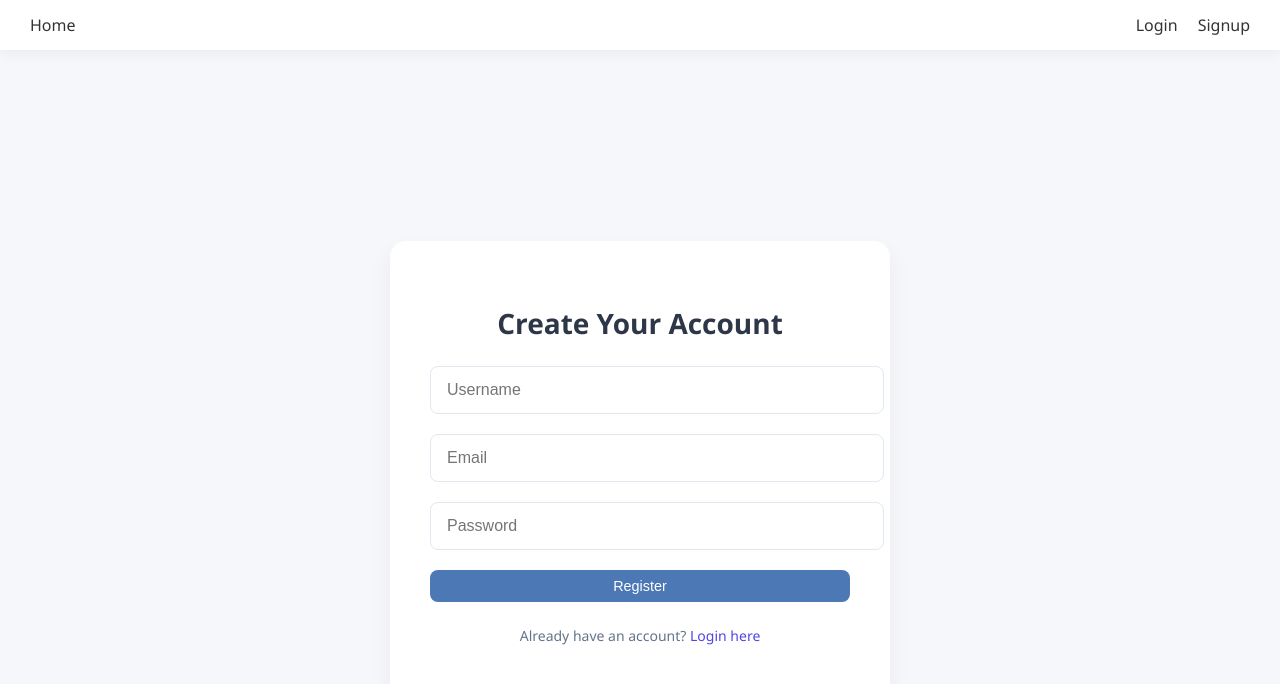
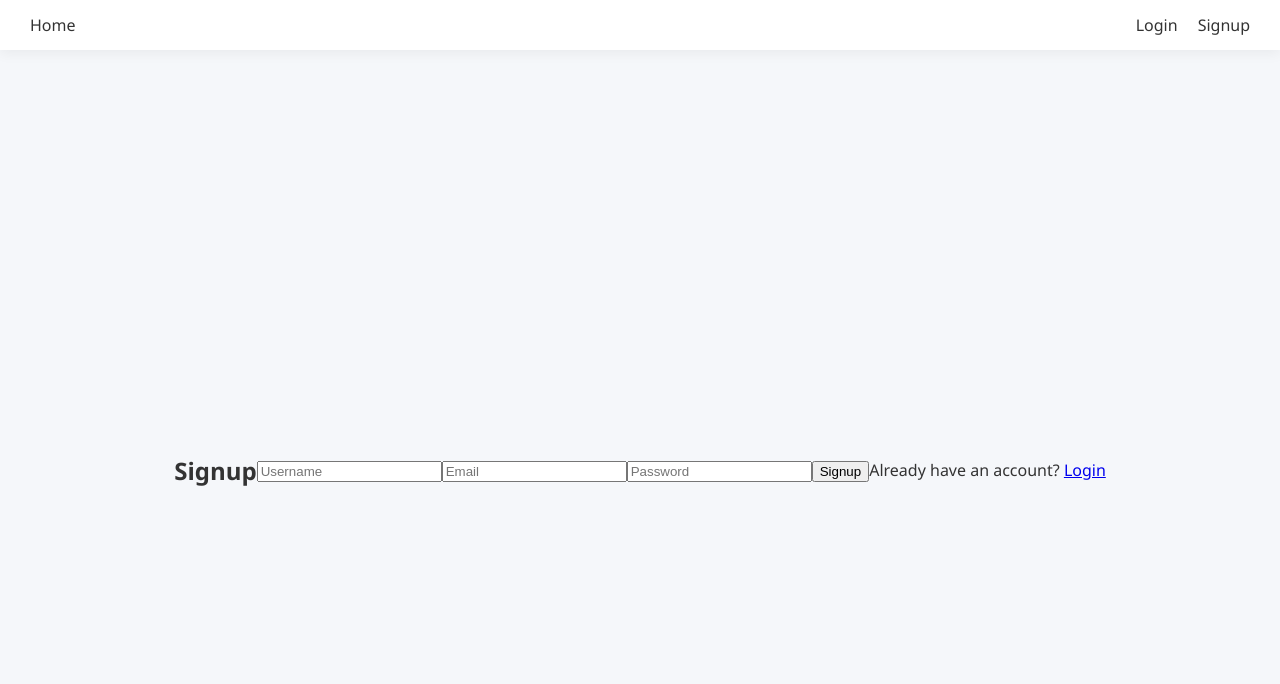
Before and after one commit to astha-gh/my-contacts-frontend, a React (Create React App) app: page /signup in a window 1280 px wide. Shown: the top 684 px of the page. Built offline with nearby package versions, Linux system fonts and the light colour scheme.

Commit message:
Error Handling

```diff
--- a/src/Pages/Login.js
+++ b/src/Pages/Login.js
@@ -25,53 +25,30 @@ const Login = () => {
                 body: JSON.stringify(formData),
             });
 
+            if (!response.ok) {
+                const errorData = await response.json();
+                throw new Error(errorData.message || 'Login failed');
+            }
+
             const data = await response.json();
-
-            if (response.ok) {
-                localStorage.setItem('token', data.accessToken);
-                setMessage("Login successful!");
-                setTimeout(() => navigate('/dashboard'), 1000);
-            } else {
-                setMessage(data.message || "Login failed.");
-            }
-        } catch (error) {
-            console.error("Login error:", error);
-            setMessage("Something went wrong.");
+            localStorage.setItem('token', data.token);
+            setMessage('Login successful!');
+            navigate('/dashboard');
+        } catch (err) {
+            setMessage(err.message || 'Something went wrong');
         }
     };
 
     return (
         <div className="auth-container">
-            <div className="form-card">
-                <h2 className="form-title">Welcome Back</h2>
-                <form onSubmit={handleSubmit} className="auth-form">
-                    <div className="form-group">
-                        <input
-                            name="email"
-                            type="email"
-                            placeholder="Email"
-                            value={formData.email}
-                            onChange={handleChange}
-                            required
-                            className="form-input"
-                        />
-                    </div>
-                    <div className="form-group">
-                        <input
-                            name="password"
-                            type="password"
-                            placeholder="Password"
-                            value={formData.password}
-                            onChange={handleChange}
-                            required
-                            className="form-input"
-                        />
-                    </div>
-                    <button type="submit" className="btn-submit">Login</button>
-                </form>
-                {message && <p className={`message ${message.includes("successful") ? "success" : "error"}`}>{message}</p>}
-                <p className="auth-link">Don't have an account? <Link to="/signup" className="link">Sign up here</Link></p>
-            </div>
+            <h2>Login</h2>
+            <form onSubmit={handleSubmit}>
+                <input type="email" name="email" placeholder="Email" value={formData.email} onChange={handleChange} required />
+                <input type="password" name="password" placeholder="Password" value={formData.password} onChange={handleChange} required />
+                <button type="submit">Login</button>
+            </form>
+            {message && <p className="message">{message}</p>}
+            <p>Don't have an account? <Link to="/signup">Sign up</Link></p>
         </div>
     );
 };
--- a/src/Pages/Signup.js
+++ b/src/Pages/Signup.js
@@ -8,7 +8,6 @@ const Signup = () => {
         email: '',
         password: ''
     });
-
     const [message, setMessage] = useState('');
     const navigate = useNavigate();
 
@@ -18,73 +17,39 @@ const Signup = () => {
 
     const handleSubmit = async (e) => {
         e.preventDefault();
+        setMessage('Registering...');
+
         try {
-            const response = await fetch(`${process.env.REACT_APP_BASE_URL}/api/users/register`,{
+            const response = await fetch(`${process.env.REACT_APP_BASE_URL}/api/users/register`, {
                 method: 'POST',
-                headers: {
-                    'Content-Type': 'application/json'
-                },
-                body: JSON.stringify(formData)
+                headers: { 'Content-Type': 'application/json' },
+                body: JSON.stringify(formData),
             });
 
+            if (!response.ok) {
+                const errorData = await response.json();
+                throw new Error(errorData.message || 'Signup failed');
+            }
+
             const data = await response.json();
-
-            if (response.ok) {
-                setMessage("Signup successful");
-                setFormData({ username: '', email: '', password: '' });
-                setTimeout(() => navigate('/login'), 1500);
-            } else {
-                setMessage(data.message || "Signup failed.");
-            }
-        } catch (error) {
-            console.error("Error during signup:", error);
-            setMessage("Something went wrong.");
+            setMessage('Signup successful! Redirecting...');
+            navigate('/login');
+        } catch (err) {
+            setMessage(err.message || 'Something went wrong');
         }
     };
 
     return (
-        <div className="signup-container">
-            <div className="form-card">
-                <h2 className="form-title">Create Your Account</h2>
-                <form onSubmit={handleSubmit} className="auth-form">
-                    <div className="form-group">
-                        <input
-                            name="username"
-                            type="text"
-                            placeholder="Username"
-                            value={formData.username}
-                            onChange={handleChange}
-                            required
-                            className="form-input"
-                        />
-                    </div>
-                    <div className="form-group">
-                        <input
-                            name="email"
-                            type="email"
-                            placeholder="Email"
-                            value={formData.email}
-                            onChange={handleChange}
-                            required
-                            className="form-input"
-                        />
-                    </div>
-                    <div className="form-group">
-                        <input
-                            name="password"
-                            type="password"
-                            placeholder="Password"
-                            value={formData.password}
-                            onChange={handleChange}
-                            required
-                            className="form-input"
-                        />
-                    </div>
-                    <button type="submit" className="btn-submit">Register</button>
-                </form>
-                {message && <p className={`message ${message.includes("successful") ? "success" : "error"}`}>{message}</p>}
-                <p className="login-link">Already have an account? <Link to="/login" className="link">Login here</Link></p>
-            </div>
+        <div className="auth-container">
+            <h2>Signup</h2>
+            <form onSubmit={handleSubmit}>
+                <input type="text" name="username" placeholder="Username" value={formData.username} onChange={handleChange} required />
+                <input type="email" name="email" placeholder="Email" value={formData.email} onChange={handleChange} required />
+                <input type="password" name="password" placeholder="Password" value={formData.password} onChange={handleChange} required />
+                <button type="submit">Signup</button>
+            </form>
+            {message && <p className="message">{message}</p>}
+            <p>Already have an account? <Link to="/login">Login</Link></p>
         </div>
     );
 };
```
